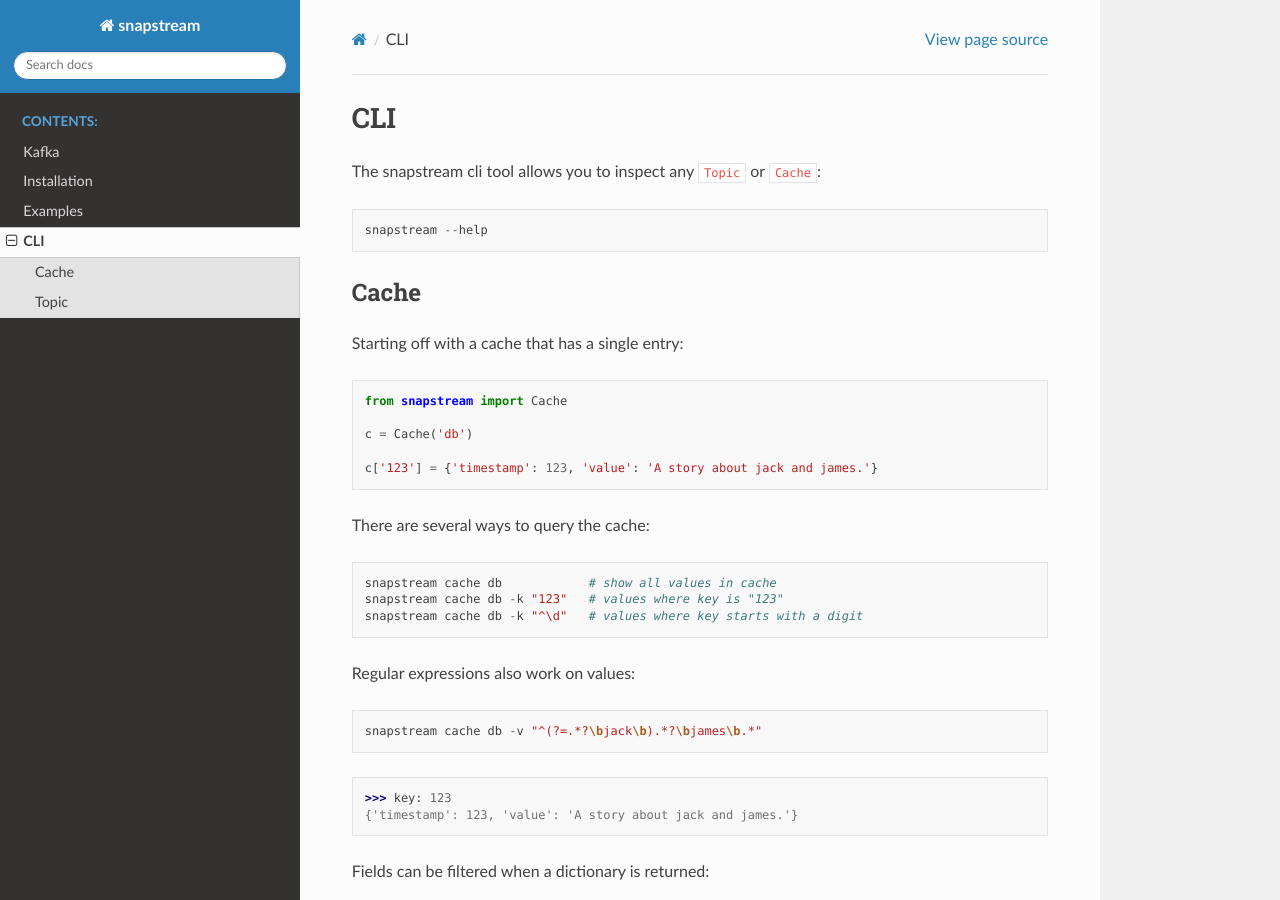
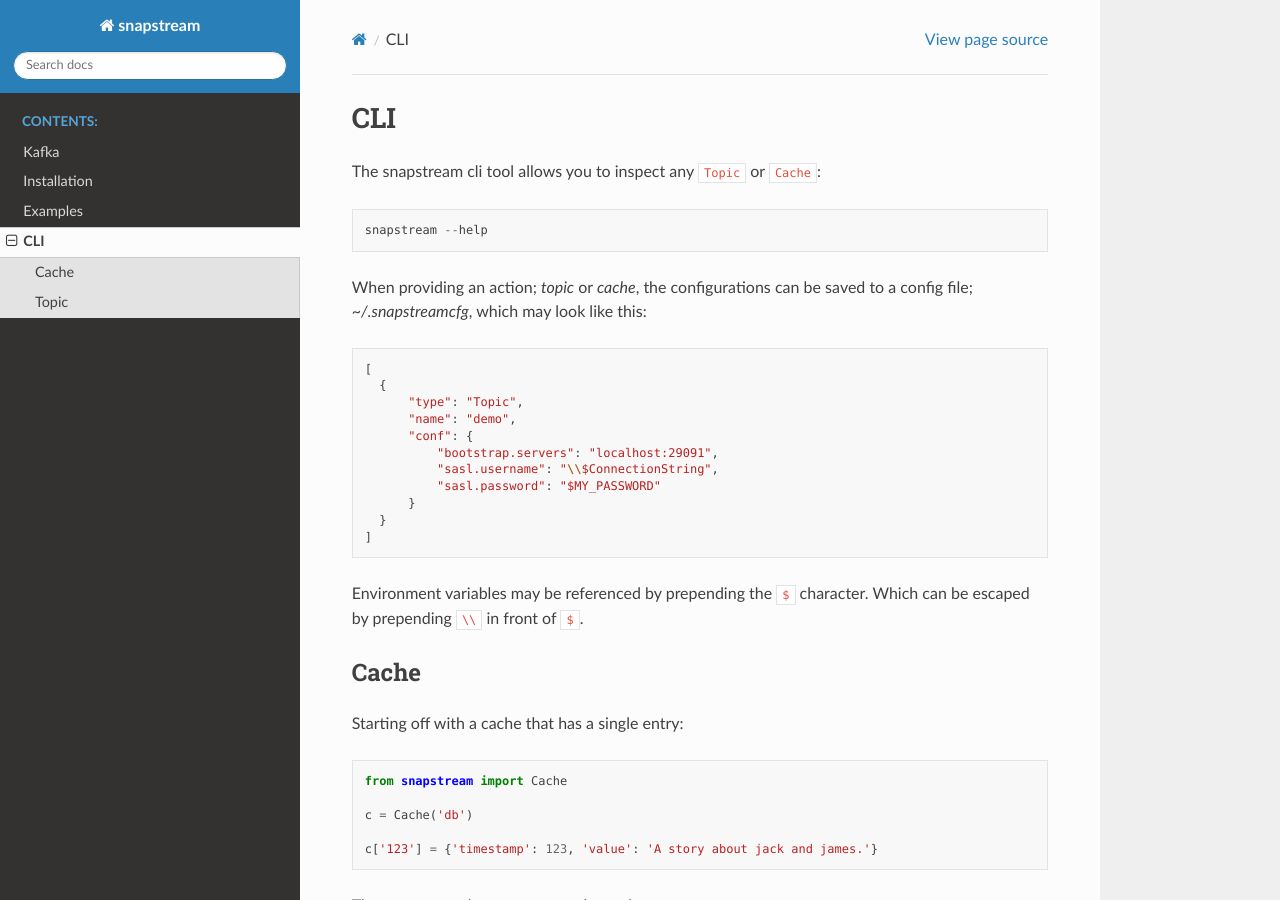
Before and after one commit to Menziess/snapstream, a Sphinx documentation site: the page built from docs/source/cli.rst, in a window 1280 px wide and 900 px high. Built offline with Sphinx 7.4.7 and the Read the Docs theme 2.0.0, drawn with Linux system fonts in a browser that asks for light colours; pages that are not in the unit, such as notebooks, are missing from menus.

Commit message:
Added section to docs about cli config file.

```diff
--- a/docs/source/cli.rst
+++ b/docs/source/cli.rst
@@ -8,6 +8,24 @@
 ::
 
   snapstream --help
+
+When providing an action; `topic` or `cache`, the configurations can be saved to a config file; `~/.snapstreamcfg`, which may look like this:
+
+::
+
+  [
+    {
+        "type": "Topic",
+        "name": "demo",
+        "conf": {
+            "bootstrap.servers": "localhost:29091",
+            "sasl.username": "\\$ConnectionString",
+            "sasl.password": "$MY_PASSWORD"
+        }
+    }
+  ]
+
+Environment variables may be referenced by prepending the ``$`` character. Which can be escaped by prepending ``\\`` in front of ``$``.
 
 Cache
 -----
```
